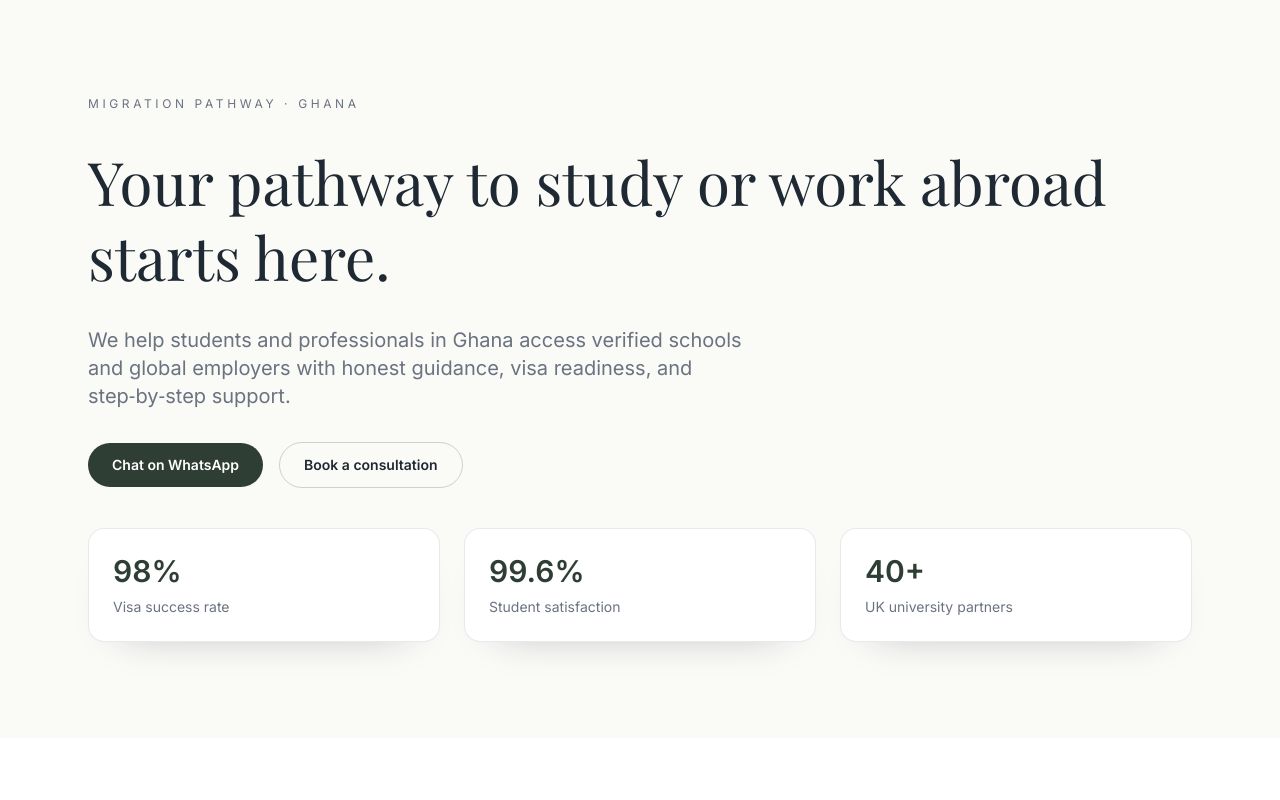
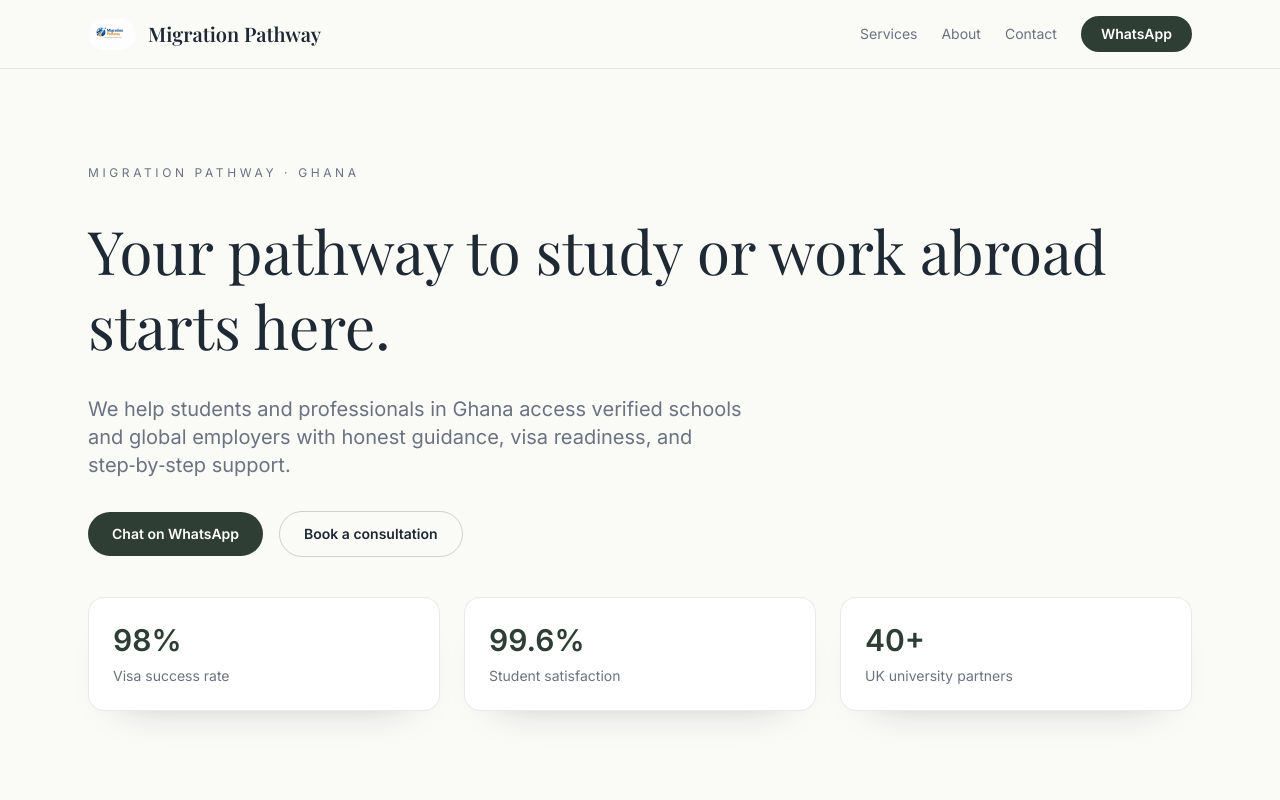
Before and after one commit to Feel-The-AGI/my-migration-pathway, a Next.js app: page / in a window 1280 px wide. Shown: the top 800 px of the page. Built offline with nearby package versions, Linux system fonts and the light colour scheme; a web font is replaced by a local one.

Commit message:
add logo

```diff
--- a/app/layout.tsx
+++ b/app/layout.tsx
@@ -132,16 +132,12 @@ export const metadata: Metadata = {
   // Icons
   icons: {
     icon: [
-      { url: "/favicon.ico", sizes: "any" },
-      { url: "/favicon-16x16.png", sizes: "16x16", type: "image/png" },
-      { url: "/favicon-32x32.png", sizes: "32x32", type: "image/png" }
+      { url: "/logo.jpeg", type: "image/jpeg" }
     ],
     apple: [
-      { url: "/apple-touch-icon.png", sizes: "180x180", type: "image/png" }
+      { url: "/logo.jpeg", type: "image/jpeg" }
     ],
-    other: [
-      { rel: "mask-icon", url: "/safari-pinned-tab.svg", color: "#2F3E35" }
-    ]
+    shortcut: "/logo.jpeg"
   },
 
   // Manifest
--- a/app/page.tsx
+++ b/app/page.tsx
@@ -1,3 +1,5 @@
+import Image from "next/image";
+
 const stats = [
   { value: "98%", label: "Visa success rate" },
   { value: "99.6%", label: "Student satisfaction" },
@@ -97,6 +99,34 @@ const faqs = [
 export default function HomePage() {
   return (
     <main>
+      {/* Navigation */}
+      <nav className="border-b border-charcoal/10 bg-warmwhite">
+        <div className="mx-auto flex w-full max-w-6xl items-center justify-between px-6 py-4">
+          <a href="/" className="flex items-center gap-3">
+            <Image
+              src="/logo.jpeg"
+              alt="Migration Pathway Logo"
+              width={48}
+              height={48}
+              className="rounded-full"
+              priority
+            />
+            <span className="font-serif text-xl font-semibold text-charcoal">Migration Pathway</span>
+          </a>
+          <div className="hidden items-center gap-6 md:flex">
+            <a href="#services" className="text-sm text-slate hover:text-charcoal">Services</a>
+            <a href="#about" className="text-sm text-slate hover:text-charcoal">About</a>
+            <a href="#consultation" className="text-sm text-slate hover:text-charcoal">Contact</a>
+            <a
+              href="https://wa.me/233302245205"
+              className="rounded-full bg-deepolive px-5 py-2 text-sm font-semibold text-white transition hover:bg-charcoal"
+            >
+              WhatsApp
+            </a>
+          </div>
+        </div>
+      </nav>
+
       <header className="section-spacing">
         <div className="mx-auto flex w-full max-w-6xl flex-col gap-10 px-6">
           <div className="flex flex-col gap-8">
@@ -391,8 +421,17 @@ export default function HomePage() {
         <div className="mx-auto w-full max-w-6xl px-6">
           <div className="flex flex-col gap-8 md:flex-row md:items-start md:justify-between">
             <div className="max-w-sm">
-              <p className="font-semibold text-charcoal">Migration Pathway</p>
-              <p className="mt-2 text-sm text-slate">Migration and education services. Your trusted partner for study and work abroad guidance in Ghana.</p>
+              <div className="flex items-center gap-3">
+                <Image
+                  src="/logo.jpeg"
+                  alt="Migration Pathway Logo"
+                  width={40}
+                  height={40}
+                  className="rounded-full"
+                />
+                <p className="font-semibold text-charcoal">Migration Pathway</p>
+              </div>
+              <p className="mt-3 text-sm text-slate">Migration and education services. Your trusted partner for study and work abroad guidance in Ghana.</p>
               <p className="mt-3 text-xs text-slate">47 Nungua Link Road, Baatsona Spintex Road, Accra</p>
             </div>
             <div className="flex flex-col gap-2 text-sm">
@@ -465,11 +504,11 @@ export default function HomePage() {
             url: "https://mymigrationpathway.com",
             logo: {
               "@type": "ImageObject",
-              url: "https://mymigrationpathway.com/og-image.png",
-              width: 1200,
-              height: 630
+              url: "https://mymigrationpathway.com/logo.jpeg",
+              width: 200,
+              height: 200
             },
-            image: "https://mymigrationpathway.com/og-image.png",
+            image: "https://mymigrationpathway.com/logo.jpeg",
             description: "Ghana's trusted migration agency helping students and professionals secure study and work opportunities abroad with expert visa guidance and honest support.",
             foundingLocation: {
               "@type": "Place",
```
